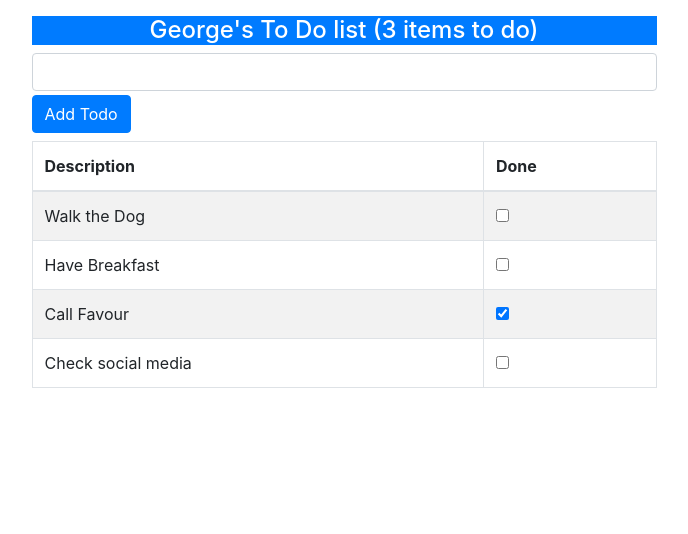
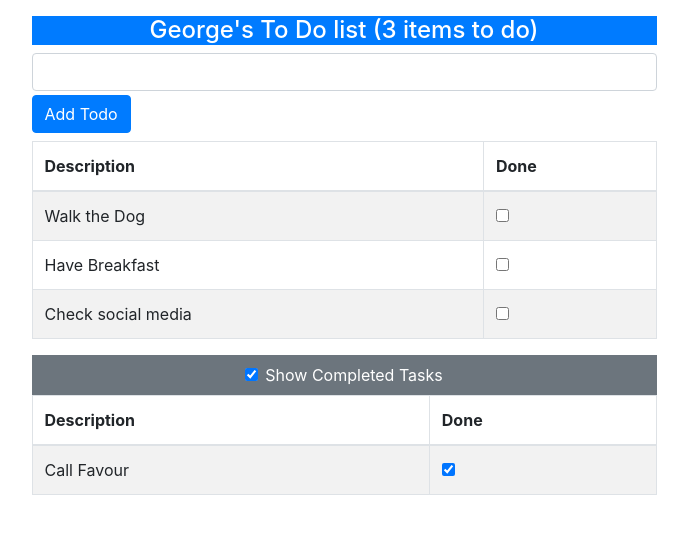
Before and after one commit to georgeokez/todo-list-app, a React (Create React App) app: page / in a window 1280 px wide. Shown: the top 534 px of the page, without its empty margins (281-969 px from the left). Built offline with nearby package versions, Linux system fonts and the light colour scheme.

Commit message:
added visibilitycontrol to show done todos

```diff
--- a/src/App.js
+++ b/src/App.js
@@ -2,6 +2,7 @@ import React, { Component } from "react";
 import { TodoCreator } from "./components/TodoCreator.js";
 import { TodoRow } from "./components/TodoRow.js";
 import { TodoBanner } from "./components/TodoBanner.js";
+import { VisibilityControl } from "./components/VisibilityControl.js";
 
 export default class App extends Component {
   constructor(props) {
@@ -14,7 +15,7 @@ export default class App extends Component {
         { action: "Call Favour", done: true },
         { action: "Check social media", done: false },
       ],
-      //newItemText: "",
+      showCompleted: true,
     };
   }
 
@@ -40,10 +41,24 @@ export default class App extends Component {
     });
   };
 
-  todoTableRows = () =>
-    this.state.todoItems.map((item) => (
-      <TodoRow key={item.action} item={item} callback={this.toggleTodo} />
-    ));
+  todoTableRows = (doneValue) =>
+    this.state.todoItems
+      .filter((item) => item.done === doneValue)
+      .map((item) => (
+        <TodoRow key={item.action} item={item} callback={this.toggleTodo} />
+      ));
+
+  showToDoTable = (doneValue) => (
+    <table className="table table-striped table-bordered">
+      <thead>
+        <tr>
+          <th>Description</th>
+          <th>Done</th>
+        </tr>
+      </thead>
+      <tbody>{this.todoTableRows(doneValue)}</tbody>
+    </table>
+  );
 
   // Using the fat arrow syntax to define the render function
   render = () => (
@@ -53,58 +68,18 @@ export default class App extends Component {
 
         <TodoCreator callback={this.createNewTodo} />
 
-        <table className="table table-striped table-bordered">
-          <thead>
-            <tr>
-              <th>Description</th>
-              <th>Done</th>
-            </tr>
-          </thead>
-          <tbody>{this.todoTableRows()}</tbody>
-        </table>
+        {this.showToDoTable(false)}
 
-        {/* <div className="mt-5 m-2">
-          <p>Uncompleted Todo's</p>
-          <hr />
-          <ol>
-            {this.state.todoItems
-              .filter((todoItem) => todoItem.done === false)
-              .map((uncompletedTodo) => (
-                <li key={uncompletedTodo.action}>{uncompletedTodo.action}</li>
-              ))}
-          </ol>
-        </div> */}
+        <div className="bg-secondary text-white text-center p-2">
+          <VisibilityControl
+            description="Show Completed Tasks"
+            isChecked={this.state.showCompleted}
+            callback={(checked) => this.setState({ showCompleted: checked })}
+          />
+        </div>
 
-        {/* <div className="m-2">
-          <p>Completed Todo's</p>
-          <hr />
-          <ol>
-            {this.state.todoItems
-              .filter((todoItem) => todoItem.done === true)
-              .map((completedTodo) => (
-                <li key={completedTodo.action}>{completedTodo.action}</li>
-              ))}
-          </ol>
-        </div> */}
+        {this.state.showCompleted && this.showToDoTable(true)}
       </div>
     </div>
   );
-
-  // Using the conventional javascript method to define the render function
-  /*render() {
-    return (
-      <div>
-        <h4 className="bg-primary text-white text-center p2">
-          {this.state.userName}'s To Do list
-        </h4>
-        <button
-          className="btn btn-primary p2 m2"
-          onClick={this.changeStateData}
-        >
-          Change
-        </button>
-      </div>
-    );
-  }
-  */
 }
--- /dev/null
+++ b/src/components/VisibilityControl.js
@@ -0,0 +1,15 @@
+import React, { Component } from "react";
+
+export class VisibilityControl extends Component {
+  render = () => (
+    <div className="form-check">
+      <input
+        className="form-check-input"
+        type="checkbox"
+        checked={this.props.isChecked}
+        onChange={(e) => this.props.callback(e.target.checked)}
+      />
+      <label className="form-check-label">{this.props.description}</label>
+    </div>
+  );
+}
```
